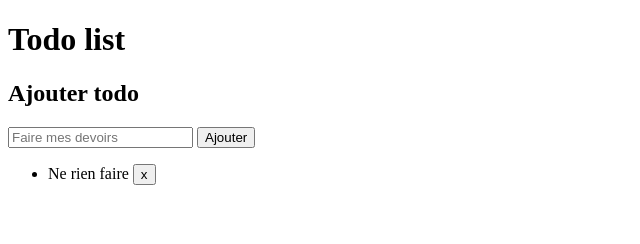
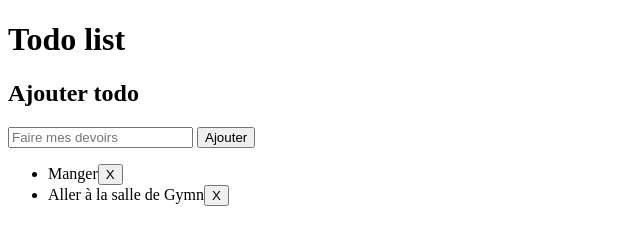
Before and after one commit to jochri3/redux-core-api, a website with bundled scripts: page public/index.html in a window 1280 px wide. Shown: the whole page, without its empty margins (0-640 px from the left). Built offline with nearby package versions, Linux system fonts and the light colour scheme.

Commit message:
getState : hydratate UI with data from state

```diff
--- /dev/null
+++ b/public/css/style.css
@@ -0,0 +1,3 @@
+.completed {
+  text-decoration: line-through;
+}
--- a/public/index.html
+++ b/public/index.html
@@ -4,6 +4,7 @@
     <meta charset="UTF-8" />
     <meta http-equiv="X-UA-Compatible" content="IE=edge" />
     <meta name="viewport" content="width=device-width, initial-scale=1.0" />
+    <link rel="stylesheet" href="./css/style.css" />
     <title>Document</title>
   </head>
   <body>
@@ -13,9 +14,7 @@
       <input type="text" placeholder="Faire mes devoirs" />
       <input type="submit" value="Ajouter" />
     </form>
-    <ul class="todos">
-      <li id="1">Ne rien faire&nbsp;<button>x</button></li>
-    </ul>
+    <ul id="todo-list" class="todos"></ul>
     <script src="../src/index.js"></script>
   </body>
 </html>
--- a/src/index.js
+++ b/src/index.js
@@ -1,13 +1,14 @@
 import { createStore } from "redux";
 import { v4 as uuiv4 } from "uuid";
+import { allTodos } from "./todos-list.js";
 
 const ADD_TODO = "ADD_TODO";
 const DELETE_TODO = "ADD_TODO";
 
-const addTodo = (name) => {
+const addTodo = (todo) => {
   return {
     type: ADD_TODO,
-    payload: { name },
+    payload: { todo },
   };
 };
 const removeTodo = (id) => {
@@ -18,13 +19,16 @@ const removeTodo = (id) => {
 };
 
 const initialState = [
-  { id: uuiv4(), todo: "Manger" },
-  { id: uuiv4(), todo: "Aller à la salle de Gymn" },
+  { id: uuiv4(), todo: "Manger", completed: false },
+  { id: uuiv4(), todo: "Aller à la salle de Gymn", completed: false },
 ];
 
 const reducer = (state = initialState, action) => {
   if (action.type === ADD_TODO) {
-    return [...state, { id: uuiv4(), name: action.payload.name }];
+    return [
+      ...state,
+      { id: uuiv4(), todo: action.payload.name, completed: false },
+    ];
   }
   if (action.type === DELETE_TODO) {
     return state.filter((todo) => todo.id !== action.payload.id);
@@ -35,3 +39,5 @@ const reducer = (state = initialState, action) => {
 const store = createStore(reducer);
 
 window.store = store;
+
+allTodos();
--- /dev/null
+++ b/src/todo-item.js
@@ -0,0 +1,20 @@
+export const TodoItem = ({ id, todo, completed }) => {
+  const li = document.createElement("li");
+  const todoName = document.createTextNode(todo);
+  li.classList.add("todo");
+  if (completed) {
+    li.classList.add("completed");
+  }
+
+  li.appendChild(todoName);
+
+  //button
+  const deleteButton = document.createElement("button");
+  const deleteButtonName = document.createTextNode("X");
+  li.appendChild(deleteButton);
+
+  //add delete methode
+  deleteButton.appendChild(deleteButtonName);
+  deleteButton.addEventListener("click", () => alert("Supprimer todo"));
+  return li;
+};
--- /dev/null
+++ b/src/todos-list.js
@@ -0,0 +1,10 @@
+import { TodoItem } from "./todo-item.js";
+
+const todoList = document.getElementById("todo-list");
+
+export const allTodos = () => {
+  const todos = store.getState();
+  for (let todo of todos) {
+    todoList.appendChild(TodoItem({ ...todo }));
+  }
+};
```
